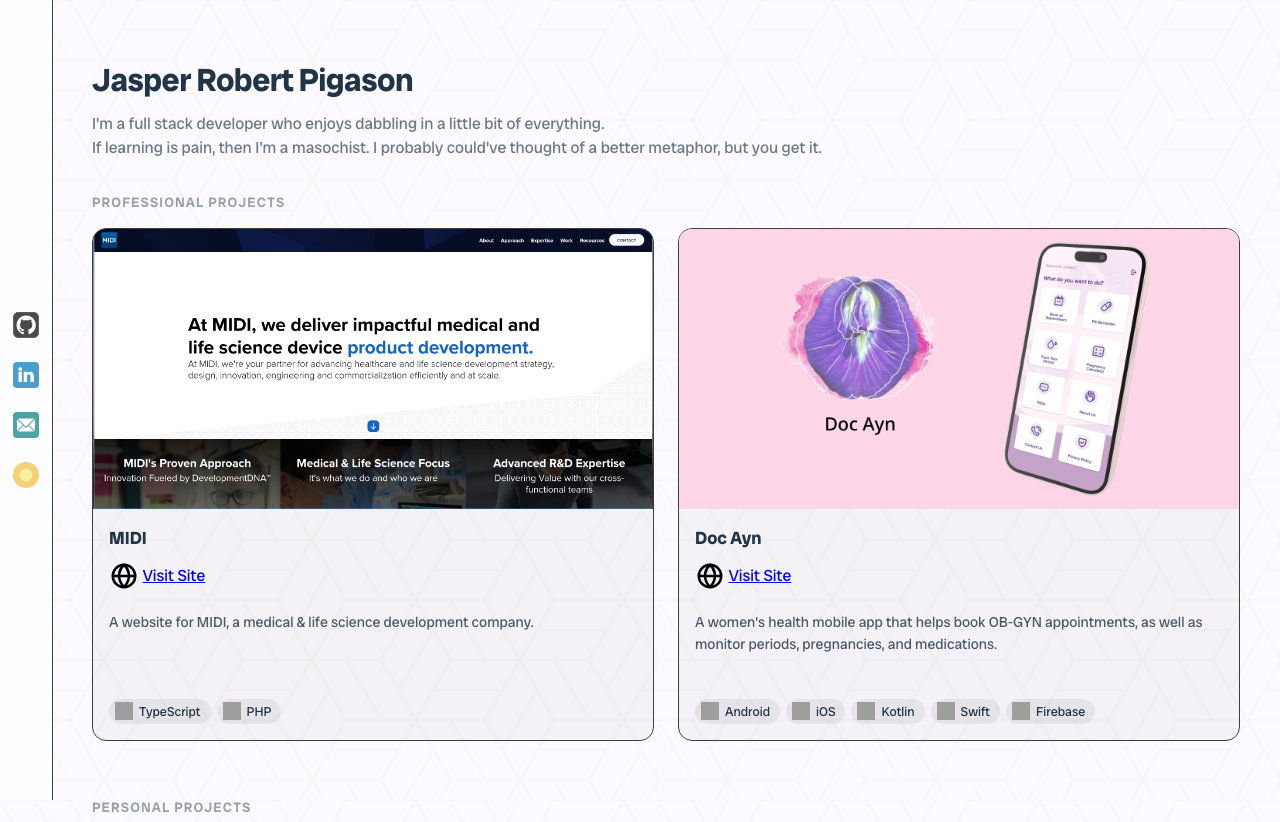
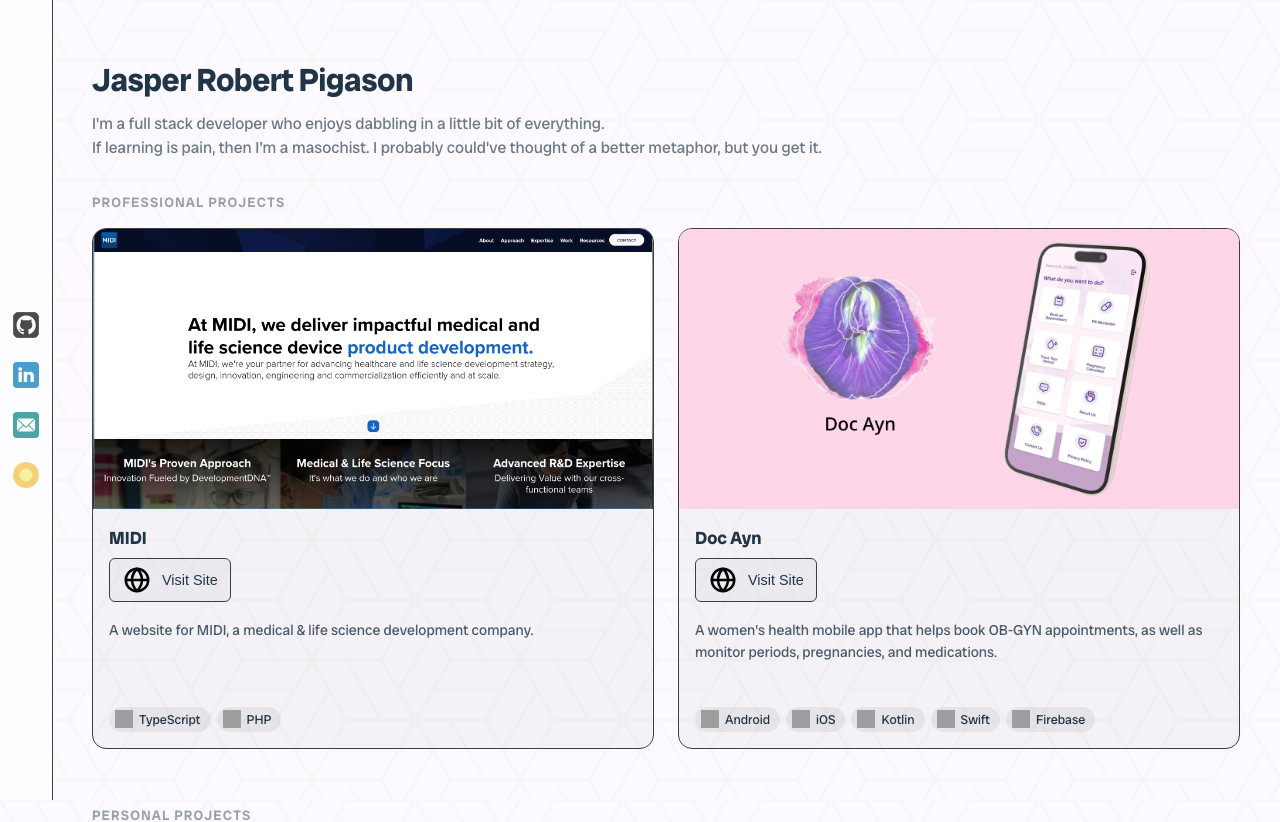
Before and after one commit to jrpdango/jrpdango.github.io, a Vue app: page / in a window 1280 px wide. Shown: the top 822 px of the page. Built offline with nearby package versions, Linux system fonts and the light colour scheme; grey boxes are pictures that could not be loaded.

Commit message:
refactor(projects): change links into buttons and remove divider

```diff
--- a/src/components/ProjectCard.vue
+++ b/src/components/ProjectCard.vue
@@ -69,18 +69,19 @@
         <div class="card-body">
             <h2 class="project-name">{{ name }}</h2>
             <div class="urls">
-                <template v-for="(url, index) in urls" :key="url.href">
-                    <div v-if="index > 0" class="divider">| &nbsp;</div>
+                <template v-for="url in urls" :key="url.href">
                     <div class="project-url">
+                        <a :href="url.href" target="_blank">
+                            <button>
                                 <ThemedImage
                                     v-if="url.icon"
                                     :src="url.icon"
                                     :alt="url.alt || ''"
                                     :height="30"
                                     :width="30"
-                        />&nbsp;<a :href="url.href" target="_blank">{{
-                            url.label
-                        }}</a>
+                                />&nbsp;{{ url.label }}
+                            </button>
+                        </a>
                     </div>
                 </template>
             </div>
@@ -174,6 +175,30 @@
     padding-right: 8px;
 }
 
+.project-url a {
+    text-decoration: none;
+}
+
+.project-url button {
+    display: flex;
+    align-items: center;
+    gap: 6px;
+    padding: 6px 12px;
+    background-color: var(--card-body-bg);
+    color: var(--color);
+    border: 1px solid var(--border-color);
+    border-radius: 6px;
+    font-size: 0.9rem;
+    cursor: pointer;
+    transition:
+        background-color 0.2s ease,
+        border-color 0.2s ease;
+}
+
+.project-url button:hover {
+    background-color: var(--tech-badge-bg);
+}
+
 .tech-list {
     display: flex;
     flex-wrap: wrap;
@@ -201,8 +226,8 @@
         align-items: flex-start;
     }
 
-    .divider {
-        display: none;
+    .project-url:not(:first-child) {
+        padding-top: 8px;
     }
 }
 </style>
```
Lines whose indentation alone changed are shown as unchanged.
